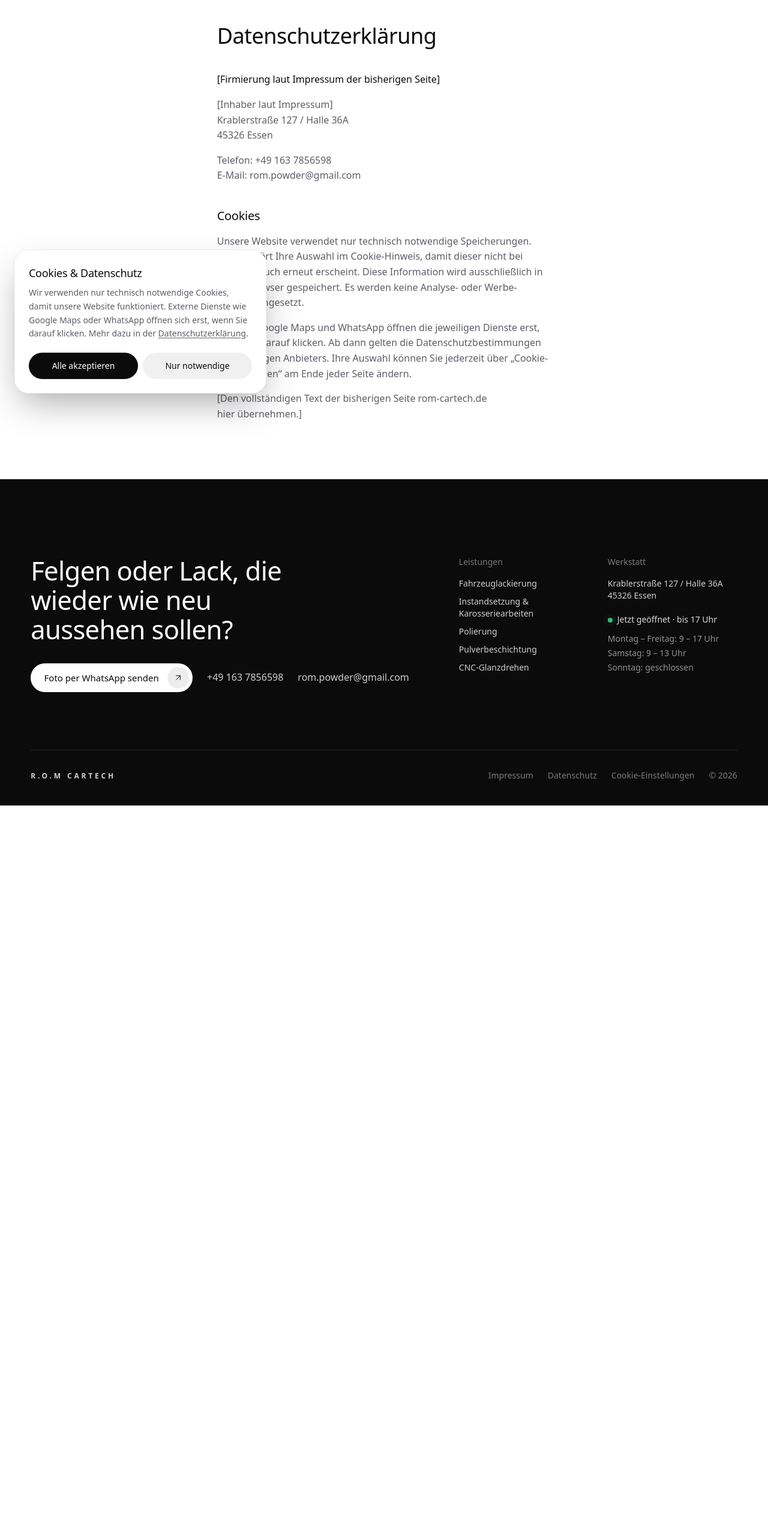
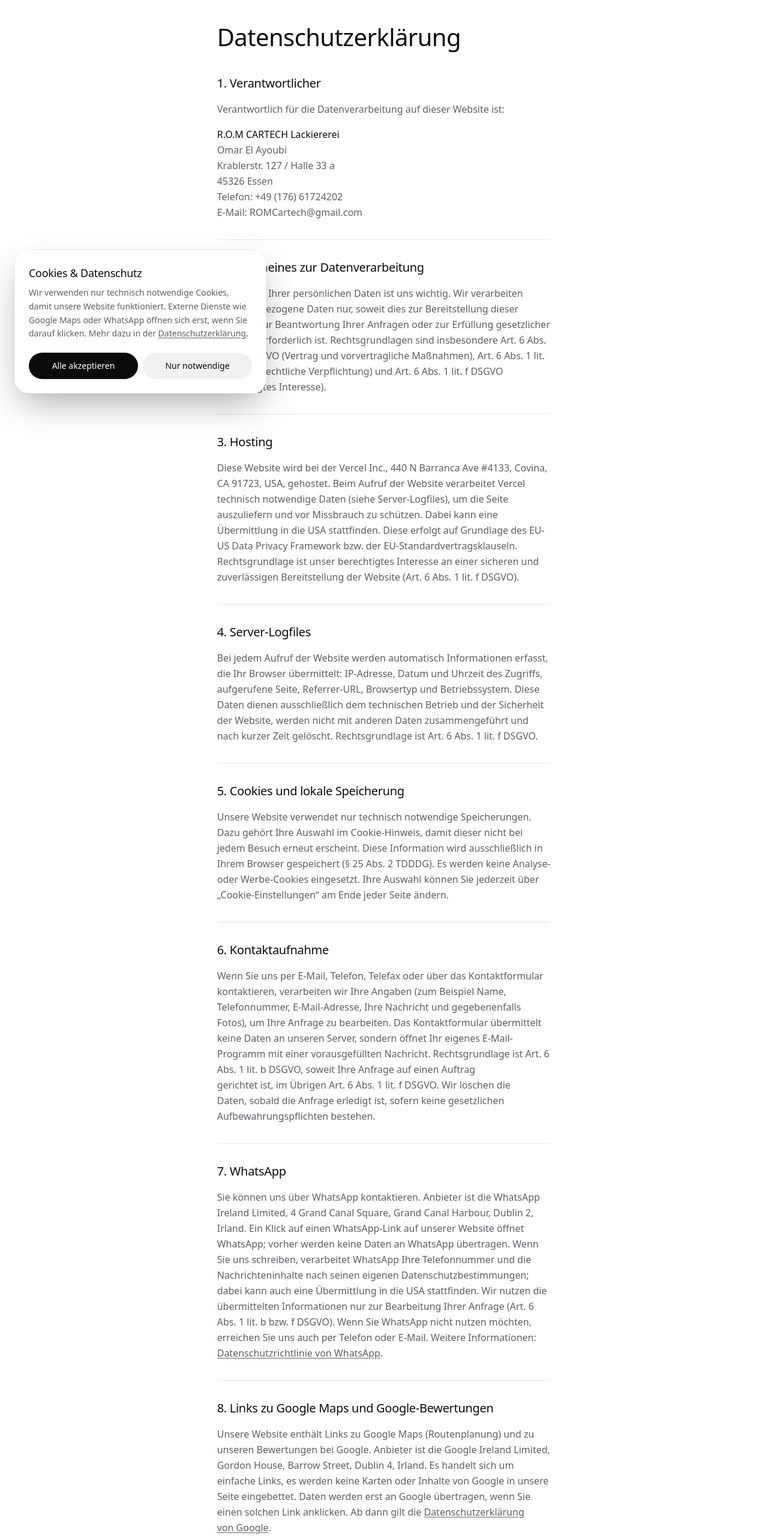
Before and after one commit to rompowder-del/rom-webseite, a Next.js app: page /datenschutz in a window 1280 px wide. Shown: the part 120-2686 px from the top of the page at 60% size. Before the commit the page ends 1463 px from the top, so only its background shows below. Built offline with nearby package versions, Linux system fonts and the light colour scheme.

Commit message:
Impressum und Datenschutzerklärung

```diff
--- a/app/datenschutz/page.tsx
+++ b/app/datenschutz/page.tsx
@@ -1,45 +1,145 @@
 import type { Metadata } from "next"
-import { Header } from "@/components/header"
-import { Footer } from "@/components/footer"
-import { site } from "@/lib/site"
+import { LegalPage, LegalSection } from "@/components/legal"
+import { legal } from "@/lib/site"
 
-export const metadata: Metadata = { title: "Datenschutzerklärung", robots: { index: false } }
+export const metadata: Metadata = { title: "Datenschutzerklärung", alternates: { canonical: "/datenschutz" } }
+
+const ext = "underline underline-offset-2 hover:text-black"
 
 export default function Page() {
   return (
-    <>
-      <Header />
-      <main id="inhalt" className="mx-auto max-w-[72ch] px-[4vw] pt-32 pb-24 md:pt-40">
-        <h1 lang="de" className="display-sm text-[clamp(1.75rem,8vw,2.25rem)] hyphens-auto break-words">Datenschutzerklärung</h1>
-        <div className="mt-10 space-y-4 text-graphite">
-          <p className="text-black">{site.legalName}</p>
+    <LegalPage title="Datenschutzerklärung">
+      <LegalSection title="1. Verantwortlicher">
+        <p>Verantwortlich für die Datenverarbeitung auf dieser Website ist:</p>
         <p>
-            {site.owner}
+          <strong className="font-medium text-black">{legal.name}</strong>
           <br />
-            {site.street}
+          {legal.owner}
           <br />
-            {site.city}
+          {legal.street}
+          <br />
+          {legal.city}
+          <br />
+          Telefon: {legal.phone}
+          <br />
+          E-Mail: {legal.email}
         </p>
+      </LegalSection>
+
+      <LegalSection title="2. Allgemeines zur Datenverarbeitung">
         <p>
-            Telefon: {site.phone}
-            <br />
-            E-Mail: {site.email}
+          Der Schutz Ihrer persönlichen Daten ist uns wichtig. Wir verarbeiten personenbezogene Daten nur, soweit dies
+          zur Bereitstellung dieser Website, zur Beantwortung Ihrer Anfragen oder zur Erfüllung gesetzlicher Pflichten
+          erforderlich ist. Rechtsgrundlagen sind insbesondere Art. 6 Abs. 1 lit. b DSGVO (Vertrag und vorvertragliche
+          Maßnahmen), Art. 6 Abs. 1 lit. c DSGVO (rechtliche Verpflichtung) und Art. 6 Abs. 1 lit. f DSGVO (berechtigtes
+          Interesse).
         </p>
-          <h2 className="display-sm pt-6 text-xl text-black">Cookies</h2>
+      </LegalSection>
+
+      <LegalSection title="3. Hosting">
+        <p>
+          Diese Website wird bei der Vercel Inc., 440 N Barranca Ave #4133, Covina, CA 91723, USA, gehostet. Beim Aufruf
+          der Website verarbeitet Vercel technisch notwendige Daten (siehe Server-Logfiles), um die Seite auszuliefern
+          und vor Missbrauch zu schützen. Dabei kann eine Übermittlung in die USA stattfinden. Diese erfolgt auf
+          Grundlage des EU-US Data Privacy Framework bzw. der EU-Standardvertragsklauseln. Rechtsgrundlage ist unser
+          berechtigtes Interesse an einer sicheren und zuverlässigen Bereitstellung der Website (Art. 6 Abs. 1 lit. f
+          DSGVO).
+        </p>
+      </LegalSection>
+
+      <LegalSection title="4. Server-Logfiles">
+        <p>
+          Bei jedem Aufruf der Website werden automatisch Informationen erfasst, die Ihr Browser übermittelt: IP-Adresse,
+          Datum und Uhrzeit des Zugriffs, aufgerufene Seite, Referrer-URL, Browsertyp und Betriebssystem. Diese Daten
+          dienen ausschließlich dem technischen Betrieb und der Sicherheit der Website, werden nicht mit anderen Daten
+          zusammengeführt und nach kurzer Zeit gelöscht. Rechtsgrundlage ist Art. 6 Abs. 1 lit. f DSGVO.
+        </p>
+      </LegalSection>
+
+      <LegalSection title="5. Cookies und lokale Speicherung">
         <p>
           Unsere Website verwendet nur technisch notwendige Speicherungen. Dazu gehört Ihre Auswahl im Cookie-Hinweis,
           damit dieser nicht bei jedem Besuch erneut erscheint. Diese Information wird ausschließlich in Ihrem Browser
-            gespeichert. Es werden keine Analyse- oder Werbe-Cookies eingesetzt.
+          gespeichert (§ 25 Abs. 2 TDDDG). Es werden keine Analyse- oder Werbe-Cookies eingesetzt. Ihre Auswahl können
+          Sie jederzeit über „Cookie-Einstellungen“ am Ende jeder Seite ändern.
         </p>
+      </LegalSection>
+
+      <LegalSection title="6. Kontaktaufnahme">
         <p>
-            Links zu Google Maps und WhatsApp öffnen die jeweiligen Dienste erst, wenn Sie darauf klicken. Ab dann gelten
-            die Datenschutzbestimmungen des jeweiligen Anbieters. Ihre Auswahl können Sie jederzeit über „Cookie-Einstellungen“
-            am Ende jeder Seite ändern.
+          Wenn Sie uns per E-Mail, Telefon, Telefax oder über das Kontaktformular kontaktieren, verarbeiten wir Ihre
+          Angaben (zum Beispiel Name, Telefonnummer, E-Mail-Adresse, Ihre Nachricht und gegebenenfalls Fotos), um Ihre
+          Anfrage zu bearbeiten. Das Kontaktformular übermittelt keine Daten an unseren Server, sondern öffnet Ihr
+          eigenes E-Mail-Programm mit einer vorausgefüllten Nachricht. Rechtsgrundlage ist Art. 6 Abs. 1 lit. b DSGVO,
+          soweit Ihre Anfrage auf einen Auftrag gerichtet ist, im Übrigen Art. 6 Abs. 1 lit. f DSGVO. Wir löschen die
+          Daten, sobald die Anfrage erledigt ist, sofern keine gesetzlichen Aufbewahrungspflichten bestehen.
         </p>
-          <p>[Den vollständigen Text der bisherigen Seite rom-cartech.de hier übernehmen.]</p>
-        </div>
-      </main>
-      <Footer />
-    </>
+      </LegalSection>
+
+      <LegalSection title="7. WhatsApp">
+        <p>
+          Sie können uns über WhatsApp kontaktieren. Anbieter ist die WhatsApp Ireland Limited, 4 Grand Canal Square,
+          Grand Canal Harbour, Dublin 2, Irland. Ein Klick auf einen WhatsApp-Link auf unserer Website öffnet WhatsApp;
+          vorher werden keine Daten an WhatsApp übertragen. Wenn Sie uns schreiben, verarbeitet WhatsApp Ihre
+          Telefonnummer und die Nachrichteninhalte nach seinen eigenen Datenschutzbestimmungen; dabei kann auch eine
+          Übermittlung in die USA stattfinden. Wir nutzen die übermittelten Informationen nur zur Bearbeitung Ihrer
+          Anfrage (Art. 6 Abs. 1 lit. b bzw. f DSGVO). Wenn Sie WhatsApp nicht nutzen möchten, erreichen Sie uns auch
+          per Telefon oder E-Mail. Weitere Informationen:{" "}
+          <a href="https://www.whatsapp.com/legal/privacy-policy-eea" target="_blank" rel="noopener noreferrer" className={ext}>
+            Datenschutzrichtlinie von WhatsApp
+          </a>
+          .
+        </p>
+      </LegalSection>
+
+      <LegalSection title="8. Links zu Google Maps und Google-Bewertungen">
+        <p>
+          Unsere Website enthält Links zu Google Maps (Routenplanung) und zu unseren Bewertungen bei Google. Anbieter ist
+          die Google Ireland Limited, Gordon House, Barrow Street, Dublin 4, Irland. Es handelt sich um einfache Links,
+          es werden keine Karten oder Inhalte von Google in unsere Seite eingebettet. Daten werden erst an Google
+          übertragen, wenn Sie einen solchen Link anklicken. Ab dann gilt die{" "}
+          <a href="https://policies.google.com/privacy?hl=de" target="_blank" rel="noopener noreferrer" className={ext}>
+            Datenschutzerklärung von Google
+          </a>
+          .
+        </p>
+      </LegalSection>
+
+      <LegalSection title="9. Schriftarten">
+        <p>
+          Die auf dieser Website verwendeten Schriftarten sind lokal auf unserem Server eingebunden. Beim Aufruf der
+          Seite wird keine Verbindung zu Servern von Google oder anderen Schriftanbietern aufgebaut.
+        </p>
+      </LegalSection>
+
+      <LegalSection title="10. Ihre Rechte">
+        <p>Sie haben jederzeit das Recht auf:</p>
+        <ul className="list-disc space-y-1 pl-5">
+          <li>Auskunft über Ihre bei uns gespeicherten Daten (Art. 15 DSGVO)</li>
+          <li>Berichtigung unrichtiger Daten (Art. 16 DSGVO)</li>
+          <li>Löschung Ihrer Daten (Art. 17 DSGVO)</li>
+          <li>Einschränkung der Verarbeitung (Art. 18 DSGVO)</li>
+          <li>Datenübertragbarkeit (Art. 20 DSGVO)</li>
+          <li>Widerspruch gegen die Verarbeitung auf Grundlage berechtigter Interessen (Art. 21 DSGVO)</li>
+          <li>Widerruf einer erteilten Einwilligung mit Wirkung für die Zukunft (Art. 7 Abs. 3 DSGVO)</li>
+        </ul>
+        <p>
+          Wenden Sie sich dazu einfach an die oben genannten Kontaktdaten. Außerdem haben Sie das Recht, sich bei einer
+          Datenschutz-Aufsichtsbehörde zu beschweren (Art. 77 DSGVO). Für uns zuständig ist die Landesbeauftragte für
+          Datenschutz und Informationsfreiheit Nordrhein-Westfalen, Kavalleriestraße 2–4, 40213 Düsseldorf.
+        </p>
+      </LegalSection>
+
+      <LegalSection title="11. SSL-/TLS-Verschlüsselung">
+        <p>
+          Diese Website nutzt aus Sicherheitsgründen eine SSL- bzw. TLS-Verschlüsselung. Eine verschlüsselte Verbindung
+          erkennen Sie an „https://“ und dem Schloss-Symbol in der Adresszeile Ihres Browsers.
+        </p>
+      </LegalSection>
+
+      <LegalSection title="12. Aktualität">
+        <p>Stand: Oktober 2026. Wir passen diese Datenschutzerklärung an, wenn sich die Website oder die Rechtslage ändert.</p>
+      </LegalSection>
+    </LegalPage>
   )
 }
--- a/app/impressum/page.tsx
+++ b/app/impressum/page.tsx
@@ -1,34 +1,77 @@
 import type { Metadata } from "next"
-import { Header } from "@/components/header"
-import { Footer } from "@/components/footer"
-import { site } from "@/lib/site"
+import { LegalPage, LegalSection } from "@/components/legal"
+import { legal } from "@/lib/site"
 
-export const metadata: Metadata = { title: "Impressum", robots: { index: false } }
+export const metadata: Metadata = { title: "Impressum", alternates: { canonical: "/impressum" } }
 
 export default function Page() {
   return (
-    <>
-      <Header />
-      <main id="inhalt" className="mx-auto max-w-[72ch] px-[4vw] pt-32 pb-24 md:pt-40">
-        <h1 className="display-sm text-4xl">Impressum</h1>
-        <div className="mt-10 space-y-4 text-graphite">
-          <p className="text-black">{site.legalName}</p>
+    <LegalPage title="Impressum">
+      <LegalSection title="Angaben gemäß § 5 DDG">
         <p>
-            {site.owner}
+          <strong className="font-medium text-black">{legal.name}</strong>
           <br />
-            {site.street}
+          {legal.street}
           <br />
-            {site.city}
+          {legal.city}
         </p>
         <p>
-            Telefon: {site.phone}
+          <strong className="font-medium text-black">Vertreten durch:</strong> {legal.owner}
+        </p>
+      </LegalSection>
+
+      <LegalSection title="Kontakt">
+        <p>
+          Telefon: <a href={`tel:${legal.phone.replace(/[^+\d]/g, "")}`} className="underline underline-offset-2 hover:text-black">{legal.phone}</a>
           <br />
-            E-Mail: {site.email}
+          Telefax: {legal.fax}
+          <br />
+          E-Mail: <a href={`mailto:${legal.email}`} className="underline underline-offset-2 hover:text-black">{legal.email}</a>
         </p>
-          <p>[Den vollständigen Text der bisherigen Seite rom-cartech.de hier übernehmen.]</p>
-        </div>
-      </main>
-      <Footer />
-    </>
+      </LegalSection>
+
+      <LegalSection title="Umsatzsteuer-ID">
+        <p>Umsatzsteuer-Identifikationsnummer gemäß § 27 a Umsatzsteuergesetz: {legal.ustId}</p>
+      </LegalSection>
+
+      <LegalSection title="Wirtschafts-Identifikationsnummer">
+        <p>Wirtschafts-Identifikationsnummer gemäß § 139 c Abgabenordnung: IdNr. {legal.wIdNr}</p>
+      </LegalSection>
+
+      <LegalSection title="Redaktionell verantwortlich">
+        <p>
+          gemäß § 18 Abs. 2 MStV:
+          <br />
+          {legal.owner}
+          <br />
+          {legal.street}
+          <br />
+          {legal.city}
+        </p>
+      </LegalSection>
+
+      <LegalSection title="Verbraucherstreitbeilegung">
+        <p>
+          Wir sind nicht bereit oder verpflichtet, an Streitbeilegungsverfahren vor einer Verbraucherschlichtungsstelle
+          teilzunehmen.
+        </p>
+      </LegalSection>
+
+      <LegalSection title="Haftung für Inhalte und Links">
+        <p>
+          Die Inhalte dieser Website wurden mit größter Sorgfalt erstellt. Für die Richtigkeit, Vollständigkeit und
+          Aktualität der Inhalte können wir jedoch keine Gewähr übernehmen. Unsere Website enthält Links zu externen
+          Websites Dritter (zum Beispiel Google Maps oder WhatsApp), auf deren Inhalte wir keinen Einfluss haben. Für die
+          Inhalte der verlinkten Seiten ist stets der jeweilige Anbieter verantwortlich.
+        </p>
+      </LegalSection>
+
+      <LegalSection title="Urheberrecht">
+        <p>
+          Die Texte und Fotos auf dieser Website unterliegen dem deutschen Urheberrecht. Eine Vervielfältigung oder
+          Verwendung außerhalb dieser Website bedarf unserer vorherigen schriftlichen Zustimmung.
+        </p>
+      </LegalSection>
+    </LegalPage>
   )
 }
--- /dev/null
+++ b/components/legal.tsx
@@ -0,0 +1,30 @@
+import type { ReactNode } from "react"
+import { Header } from "@/components/header"
+import { Footer } from "@/components/footer"
+
+/** Gemeinsames, gut lesbares Layout für Impressum und Datenschutz */
+export function LegalPage({ title, children }: { title: string; children: ReactNode }) {
+  return (
+    <>
+      <Header />
+      <main id="inhalt" className="mx-auto max-w-[72ch] px-[4vw] pt-32 pb-24 md:pt-40">
+        <h1 lang="de" className="display-sm text-[clamp(1.75rem,8vw,2.5rem)] hyphens-auto">
+          {title}
+        </h1>
+        <div className="legal mt-10 text-graphite">{children}</div>
+      </main>
+      <Footer />
+    </>
+  )
+}
+
+export function LegalSection({ title, children }: { title: string; children: ReactNode }) {
+  return (
+    <section className="border-t border-black/10 py-8 first:border-t-0 first:pt-0">
+      <h2 lang="de" className="display-sm text-xl text-black hyphens-auto">
+        {title}
+      </h2>
+      <div className="mt-4 space-y-4 leading-relaxed">{children}</div>
+    </section>
+  )
+}
--- a/lib/site.ts
+++ b/lib/site.ts
@@ -2,10 +2,23 @@
  * Alle Firmendaten an EINER Stelle.
  * Werte in [eckigen Klammern] sind Platzhalter und müssen vor dem Livegang ersetzt werden.
  */
+/** Pflichtangaben für Impressum und Datenschutz – genau wie vom Inhaber geliefert */
+export const legal = {
+  name: "R.O.M CARTECH Lackiererei",
+  owner: "Omar El Ayoubi",
+  street: "Krablerstr. 127 / Halle 33 a",
+  city: "45326 Essen",
+  phone: "+49 (176) 61724202",
+  fax: "+49 (201) 61422208",
+  email: "ROMCartech@gmail.com",
+  ustId: "DE361345663",
+  wIdNr: "95 812 369 701",
+}
+
 export const site = {
   name: "R.O.M Cartech",
-  legalName: "[Firmierung laut Impressum der bisherigen Seite]",
-  owner: "[Inhaber laut Impressum]",
+  legalName: "R.O.M CARTECH Lackiererei",
+  owner: "Omar El Ayoubi",
   street: "Krablerstraße 127 / Halle 36A",
   city: "45326 Essen",
   phone: "+49 163 7856598",
```
Lines whose indentation alone changed are shown as unchanged.
